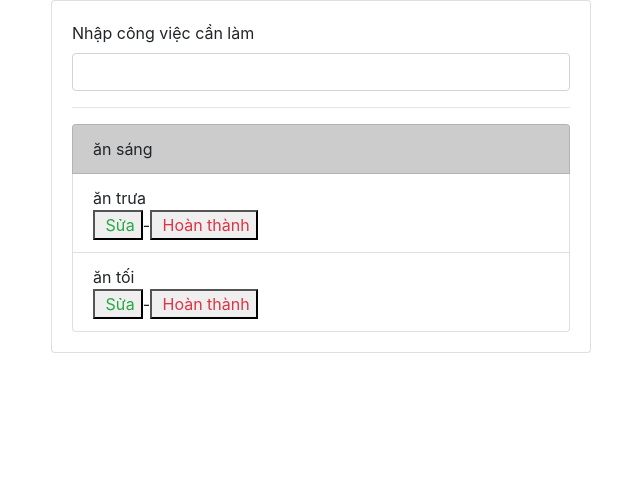
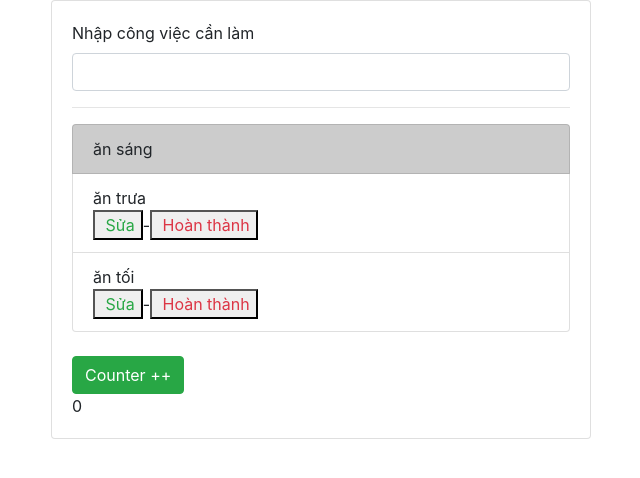
Before and after one commit to tungdinh86/TodoList, a React (Create React App) app: page / in a window 1280 px wide. Shown: the top 478 px of the page, without its empty margins (319-959 px from the left). Built offline with nearby package versions, Linux system fonts and the light colour scheme.

Commit message:
update todolist - sua ham shouldComponentUpdate

```diff
--- a/src/Components/EditBox.js
+++ b/src/Components/EditBox.js
@@ -37,7 +37,7 @@ class EditBox extends React.Component {
   }
 
   shouldComponentUpdate(nextProps, nextState) {
-    return this.props !== nextProps || this.state !== nextState
+    return this.state.value !== nextProps.value
   }
 
   render() {
--- a/src/Components/TodoInputBox.js
+++ b/src/Components/TodoInputBox.js
@@ -34,10 +34,11 @@ class TodoInputBox extends React.Component {
   }
 
   shouldComponentUpdate(nextProps, nextState) {
-    return this.state.value !== nextState.value;
+    return this.state.value !== nextState.value
   }
 
   render() {
+    console.log('render');
     return (
       <div className="form-group">
         <label>Nhập công việc cần làm</label>
--- a/src/Components/TodoListMain.js
+++ b/src/Components/TodoListMain.js
@@ -7,11 +7,17 @@ class TodoListMain extends React.Component {
   constructor(props) {
     super(props);
     this.state = {
-      todolist: TodoDataItems
+      todolist: TodoDataItems,
+      count: 0
     };
     this.doAddNewTodoItem = this.doAddNewTodoItem.bind(this);
     this.onFinish = this.onFinish.bind(this);
     this.doEditTodoItem = this.doEditTodoItem.bind(this);
+    this.onCounter = this.onCounter.bind(this);
+  }
+
+  onCounter() {
+    this.setState({ count: this.state.count + 1 });
   }
 
   //addnew todo item
@@ -49,6 +55,9 @@ class TodoListMain extends React.Component {
             todolist={this.state.todolist}
             onFinish={this.onFinish}
             doEditTodoItem={this.doEditTodoItem} />
+          <br />
+          <button className="btn btn-success" onClick={this.onCounter}>Counter ++ </button> <br />
+          {this.state.count}
         </div>
       </div>
     );
--- a/src/Components/Todoitem.js
+++ b/src/Components/Todoitem.js
@@ -19,7 +19,7 @@ class TodoItem extends React.Component {
   }
 
   shouldComponentUpdate(nextProps, nextState) {
-    return this.props !== nextProps || this.state !== nextState;
+    return this.state.editMode !== nextState.editMode
   }
 
   render() {
```
Also changed, not shown: src/Components/TodoListItems.js (indentation only).
